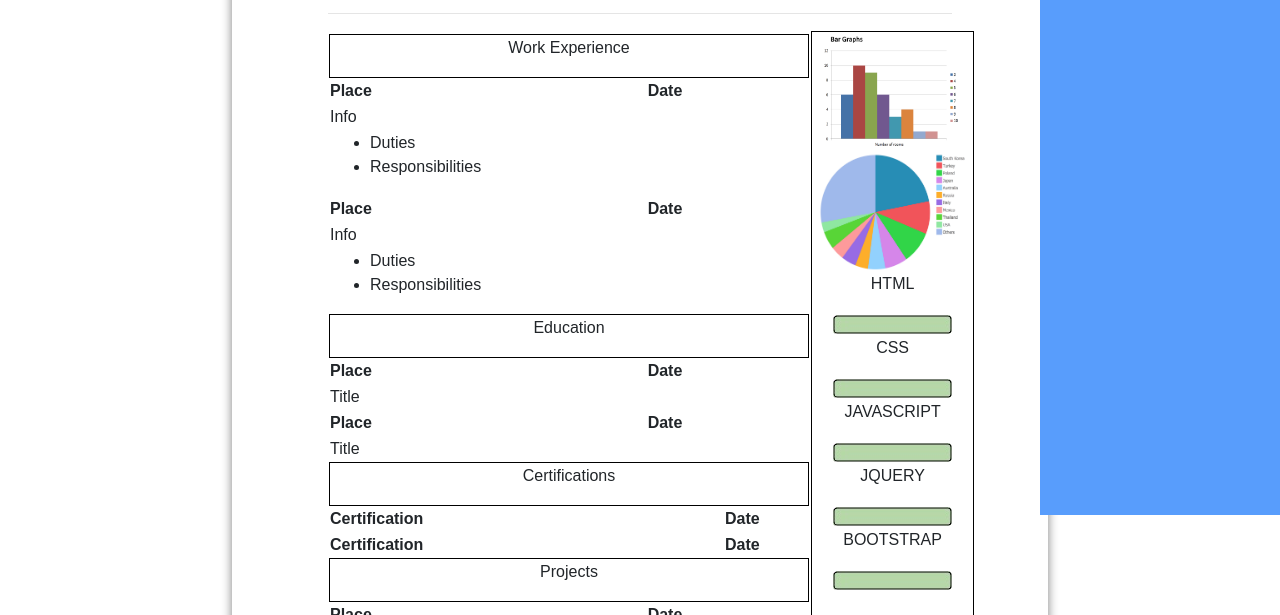
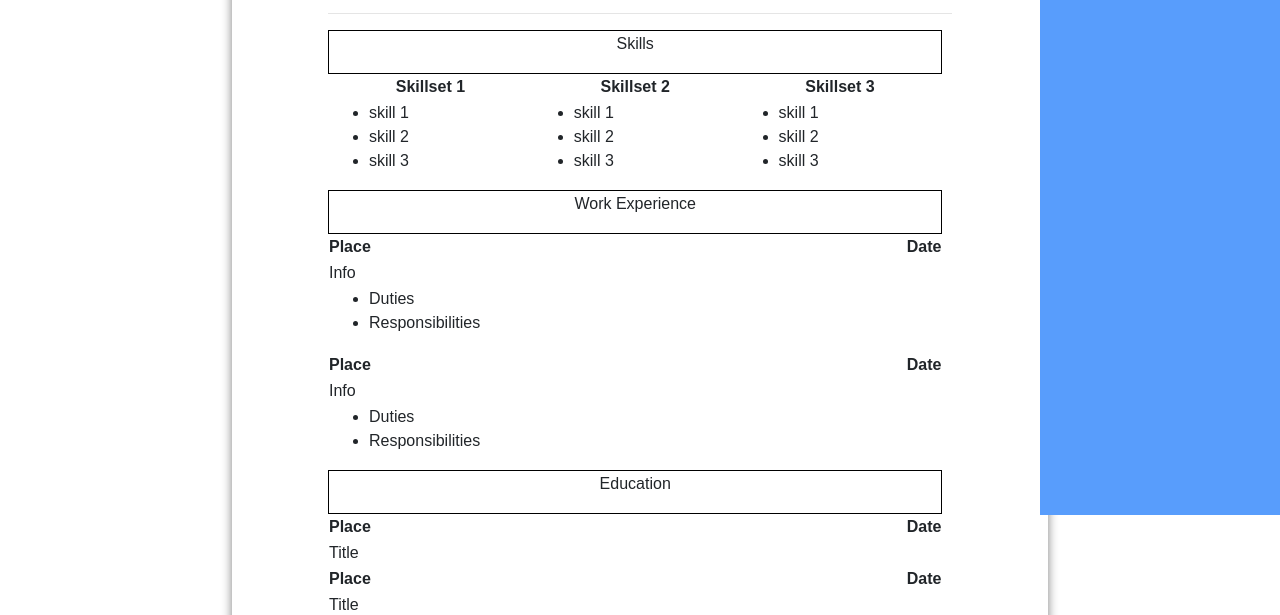
Before and after one commit to loftkey/itc-apdev, a website: page public/template_test.html in a window 1280 px wide. Shown: the part 333-948 px from the top of the page. Drawn offline with nearby package versions, Linux system fonts and the light colour scheme.

Commit message:
Reformatted table headers
Improved formatting on most table headers for the .doc export

```diff
--- a/public/template_test.html
+++ b/public/template_test.html
@@ -40,42 +40,36 @@
                     width: 6.4in;
                     font-family: Arial;
                 }
-                table.sm {
-                    width:5in;
-                    font-family:Arial
-                }
                 table.h {
-                    width:5in;
                     text-align: center;
                     border: 1px solid black;
                 }
                 tr {
-                    width: 5.in;
+                    width: 6.4in;
                 }
                 td {
-                    width: 2in;
+                    width: 3.25in;
                 }
                 td.h {
+                    width:100%;
                     text-align: center;
                     border: 1px solid black;
                 }
-                th.r {
+                th.lf {
+                    text-align:left;
+                }
+                th.rt {
                     text-align:right;
                 }
                 th.c {
                     text-align: center;
+                    width: 2.133in;
                 }
                 td.rt {
                     text-align: right;
                 }
                 td.c {
                     text-align: center;
-                }
-                div.sk {
-                    border: 1px solid black;
-                    text-align: center;
-                    width: 1.7in;
-                    height: 7.2in;
                 }
             </style>
             <div class="font-wrapper">
@@ -90,9 +84,42 @@
 
             <hr>
 
+            <table class="h">
+                <tr>
+                    <td><p>Skills</p></td>
+                </tr>
+            </table>
+
             <table>
                 <tr>
-                <td>
+                    <th class="c">Skillset 1</th>
+                    <th class="c">Skillset 2</th>
+                    <th class="c">Skillset 3</th>
+                </tr>
+                <tr>
+                    <td>
+                        <ul>
+                            <li>skill 1</li>
+                            <li>skill 2</li>
+                            <li>skill 3</li>
+                        </ul>
+                    </td>
+                                        <td>
+                        <ul>
+                            <li>skill 1</li>
+                            <li>skill 2</li>
+                            <li>skill 3</li>
+                        </ul>
+                    </td>
+                                        <td>
+                        <ul>
+                            <li>skill 1</li>
+                            <li>skill 2</li>
+                            <li>skill 3</li>
+                        </ul>
+                    </td>
+                </tr>
+            </table>
 
             <table class="h">
                 <tr>
@@ -100,10 +127,10 @@
                 </tr>
             </table>
 
-            <table class="sm">
+            <table>
                 <tr>
-                    <th>Place</th>
-                    <th class="c">Date</th>
+                    <th class="lf">Place</th>
+                    <th class="rt">Date</th>
                 </tr>
                 <tr>
                     <td>Info</td>
@@ -117,8 +144,8 @@
                     </td>
                 </tr>
                 <tr>
-                    <th>Place</th>
-                    <th class="c">Date</th>
+                    <th class="lf">Place</th>
+                    <th class="rt">Date</th>
                 </tr>
                 <tr>
                     <td>Info</td>
@@ -139,17 +166,17 @@
                 </tr>
             </table>
 
-            <table class="sm">
+            <table>
                 <tr>
-                    <th>Place</th>
-                    <th class="c">Date</th>
+                    <th class="lf">Place</th>
+                    <th class="rt">Date</th>
                 </tr>
                 <tr>
                     <td>Title</td>
                 </tr>
                 <tr>
-                    <th>Place</th>
-                    <th class="c">Date</th>
+                    <th class="lf">Place</th>
+                    <th class="rt">Date</th>
                 </tr>
                 <tr>
                     <td>Title</td>
@@ -162,67 +189,19 @@
                 </tr>
             </table>
 
-            <table class="sm">
+            <table>
                 <tr>
-                    <th>Certification</th>
-                    <th class="c">Date</th>
+                    <th class="lf">Certification</th>
+                    <th class="rt">Date</th>
                 </tr>
                 <tr>
-                    <th>Certification</th>
-                    <th class="c">Date</th>
+                    <th class="lf">Certification</th>
+                    <th class="rt">Date</th>
                 </tr>
             </table>
+            </div>
+        </div>
 
-            <table class="h">
-                <tr>
-                    <td><p>Projects</p></td>
-                </tr>
-            </table>
-
-            <table class="sm">
-                <tr>
-                    <th>Place</th>
-                    <th class="c">Date</th>
-                </tr>
-                <tr>
-                    <td>Info</td>
-                </tr>
-                <tr>
-                    <td>
-                        <ul>
-                            <li>Duties</li>
-                            <li>Responsibilities</li>
-                        </ul>
-                    </td>
-                </tr>
-                    </table>
-                </td>
-                    <td>
-            <div class="sk">
-                <img src="images/barGraphPlaceholder.png" height="120px" width="150px" alt="bar graph">
-                <br>
-                <img src="images/piChartPlaceholder.png" height="120px" width="150px" alt="pi chart">
-                <br>
-                <p>HTML</p>
-                <img src="images/skillbar.jpg" alt="Skillbar">
-                <br>
-                <p>CSS</p>
-                <img src="images/skillbar.jpg" alt="Skillbar">
-                <br>
-                <p>JAVASCRIPT</p>
-                <img src="images/skillbar.jpg" alt="Skillbar">
-                <br>
-                <p>JQUERY</p>
-                <img src="images/skillbar.jpg" alt="Skillbar">
-                <br>
-                <p>BOOTSTRAP</p>
-                <img src="images/skillbar.jpg" alt="Skillbar">
-                <br>
-            </div>
-                </td>
-                </tr>
-        </table>
-        </div>
         <a class="word-export" href="javascript:void(0)">Export to Word (.doc)</a>
 
     </div>
```
Also changed, not shown: public/resume-templates/template1.html (+16 -13 lines), public/resume-templates/template2.html (+18 -15 lines), public/resume-templates/template3.html (+18 -15 lines).
